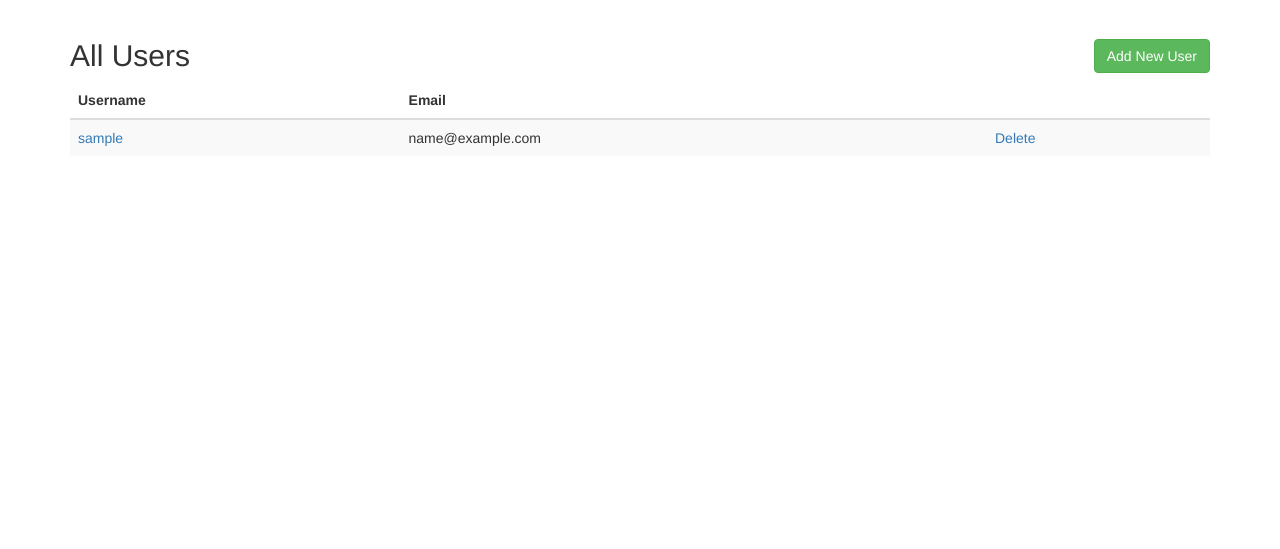
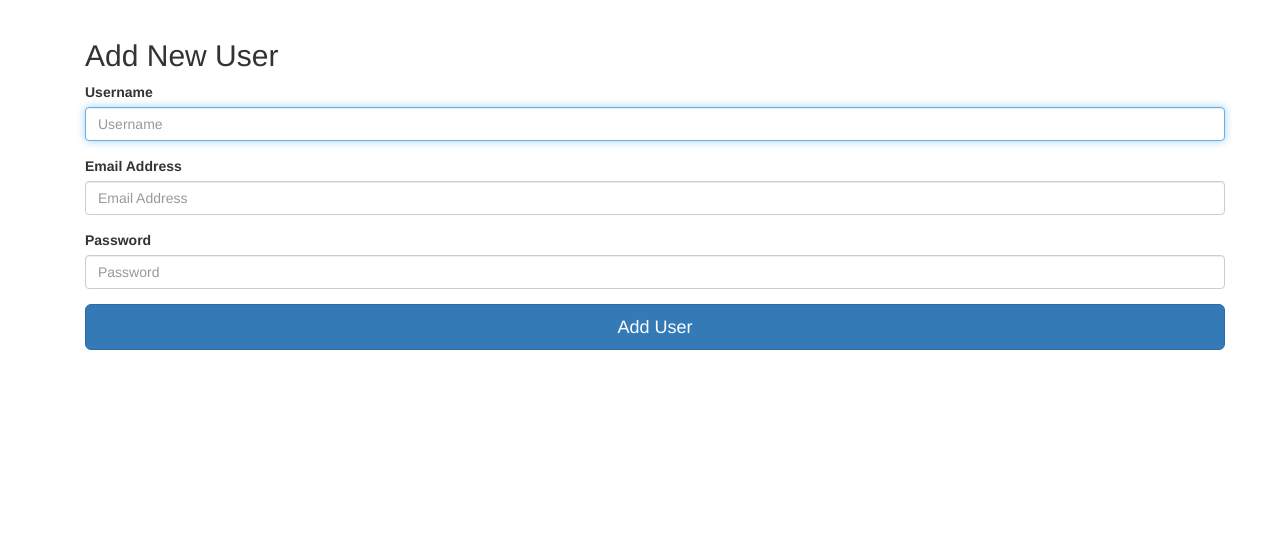
Before and after one commit to chrispuppe/ITEquipDB, a Flask app: page /add_user in a window 1280 px wide. Shown: the part 51-600 px from the top of the page. Run offline with Flask 2, Linux system fonts and the light colour scheme; the visitor is signed in with stand-in values (Sample User, id 1); data comes from the database, SQL or seed files in the repository; some libraries are stand-ins or nearby versions.

Commit message:
User administration add and delete functional.

```diff
--- a/app/templates/user_add.html
+++ b/app/templates/user_add.html
@@ -1,52 +1,23 @@
 {% extends "layout.html" %}
-{% block title %}Add FOB{% endblock %}
+
+{% import "bootstrap/wtf.html" as wtf %}
+{% block title %}Add User{% endblock %}
 {% block head %}
 {{ super() }}
 {% endblock %}
+
+
 {% block content %}
-    <form action="/devices/fob_add" method="post">
-        <div class="row">
-            <div class="col-md-4">
-                <div>
-                    <label>FOB Number:</label>
-                </div>
-                <input type="text" name="fob_number"/></p>
-            </div>
+<div class="container">
 
-            <div class="col-md-4">
-                <div>
-                    <label>Serial Number:</label>
-                </div>
-                <input type="text" name="fob_serial"/></p>
-            </div>
+  <form class="form-signin" method="POST" action="/add_user">
+    <h2 class="form-signin-heading">Add New User</h2>
+    {{ form.hidden_tag() }}
+    {{ wtf.form_field(form.username) }}
+    {{ wtf.form_field(form.email) }}
+    {{ wtf.form_field(form.password) }}
+    <button class="btn btn-lg btn-primary btn-block" type="submit">Add User</button>
+  </form>
 
-            <div class="col-md-4">
-                <div>
-                    <label>Assigned To:</label>
-                </div>
-                <select type="text" name="assigned_to"></p>
-
-                {% for employee in employee_list %}
-
-                    <option value="{{ employee.id }}">{{ employee.name }}</option>
-
-                {% endfor %}
-
-                </select>
-            </div>
-        </div>
-        </p><button class="button postfix"  type="submit">Add</button>
-    </form>
+</div> <!-- /container -->
 {% endblock %}
-{% block footer %}
-<script src="/static/js/jquery-3.1.1.js"></script>
-<script src="/static/js/bootstrap.min.js"></script>
-<script src="/static/js/bootstrap-datepicker.js"></script>
-<script>
-    $('.input-group.date').datepicker({
-        format: "mm/dd/yyyy",
-        autoclose: true,
-        todayHighlight: true
-    });
-</script>
-{% endblock %}
--- a/app/templates/user_admin.html
+++ b/app/templates/user_admin.html
@@ -7,7 +7,7 @@
     <div role="content">
         <div class="btn-group pull-right" role="group" aria-label="...">
             <div class="btn-group" role="group">
-                <a role="button" class="btn btn-success" href="/devices/fob_add">Add New User</a>
+                <a role="button" class="btn btn-success" href="/add_user">Add New User</a>
             </div>
         </div>
         <h2 class="sub-header">All Users</h2>
--- a/app/views.py
+++ b/app/views.py
@@ -133,9 +133,24 @@ def user_admin():
 @app.route('/add_user', methods=['GET', 'POST'])
 @login_required
 def user_add():
-    users = models.User.query.all()
+    form = RegisterForm()
 
-    return render_template('/user_admin.html', users=users)
+    if form.validate_on_submit():
+        hashed_password = generate_password_hash(form.password.data,
+                                                method='sha256')
+        new_user = models.User(username=form.username.data,
+                                email=form.email.data,
+                                password=hashed_password)
+        db.session.add(new_user)
+        db.session.commit()
+
+        return redirect(url_for('user_admin'))
+
+    else:
+        pass
+
+
+    return render_template('user_add.html', form=form)
 
 ###################################################
 ###################  User Edit  ###################
@@ -153,9 +168,13 @@ def user_edit(id):
 @app.route('/delete_user/<int:id>', methods=['GET', 'POST'])
 @login_required
 def user_delete(id):
-    users = models.User.query.all()
+    user = models.User.query.get(id)
+    db.session.delete(user)
+    db.session.commit()
+    flash ('deleted')
 
-    return render_template('/user_admin.html', users=users)
+    return redirect(url_for('user_admin'))
+
 
 #############################################################
 ###################  Logout  ###################
```
